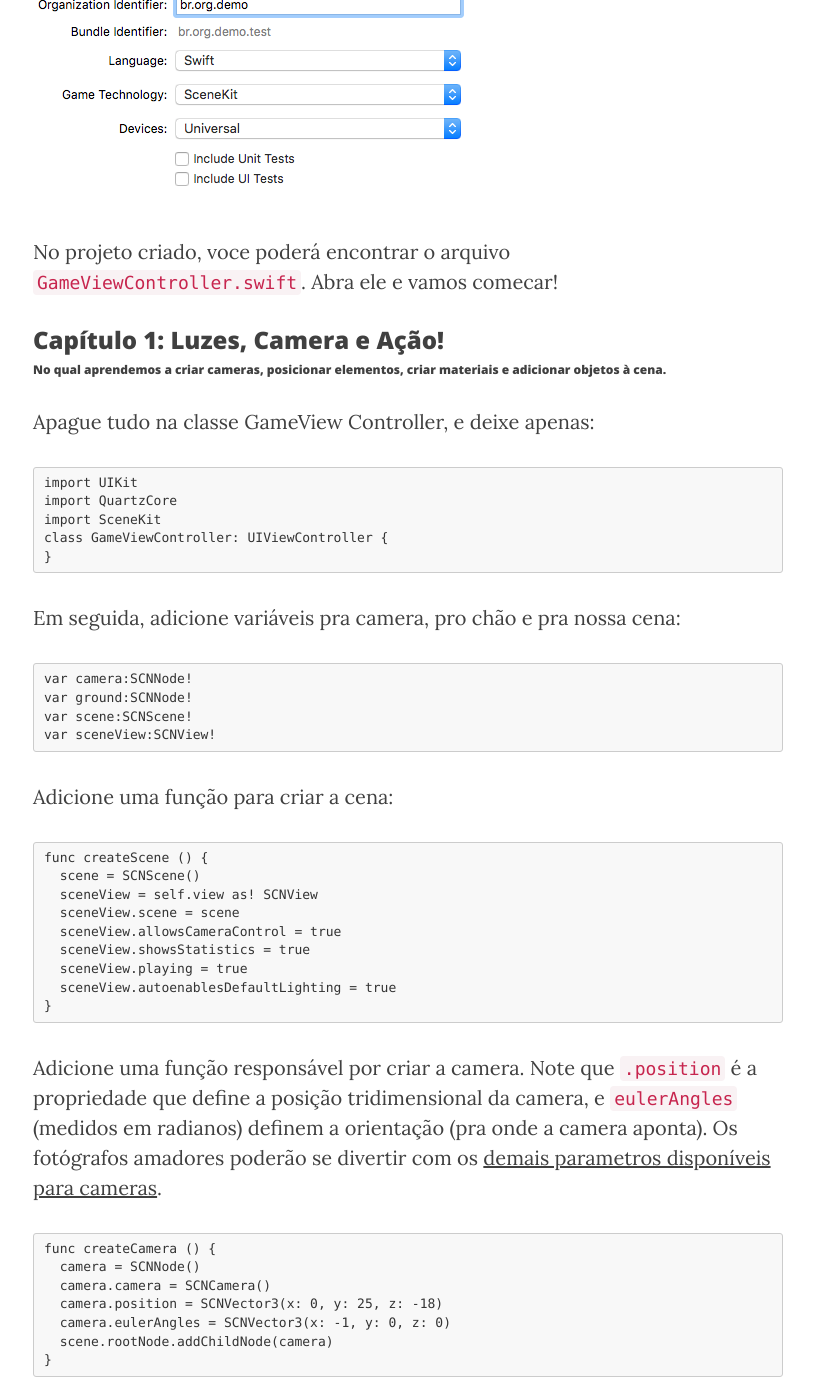
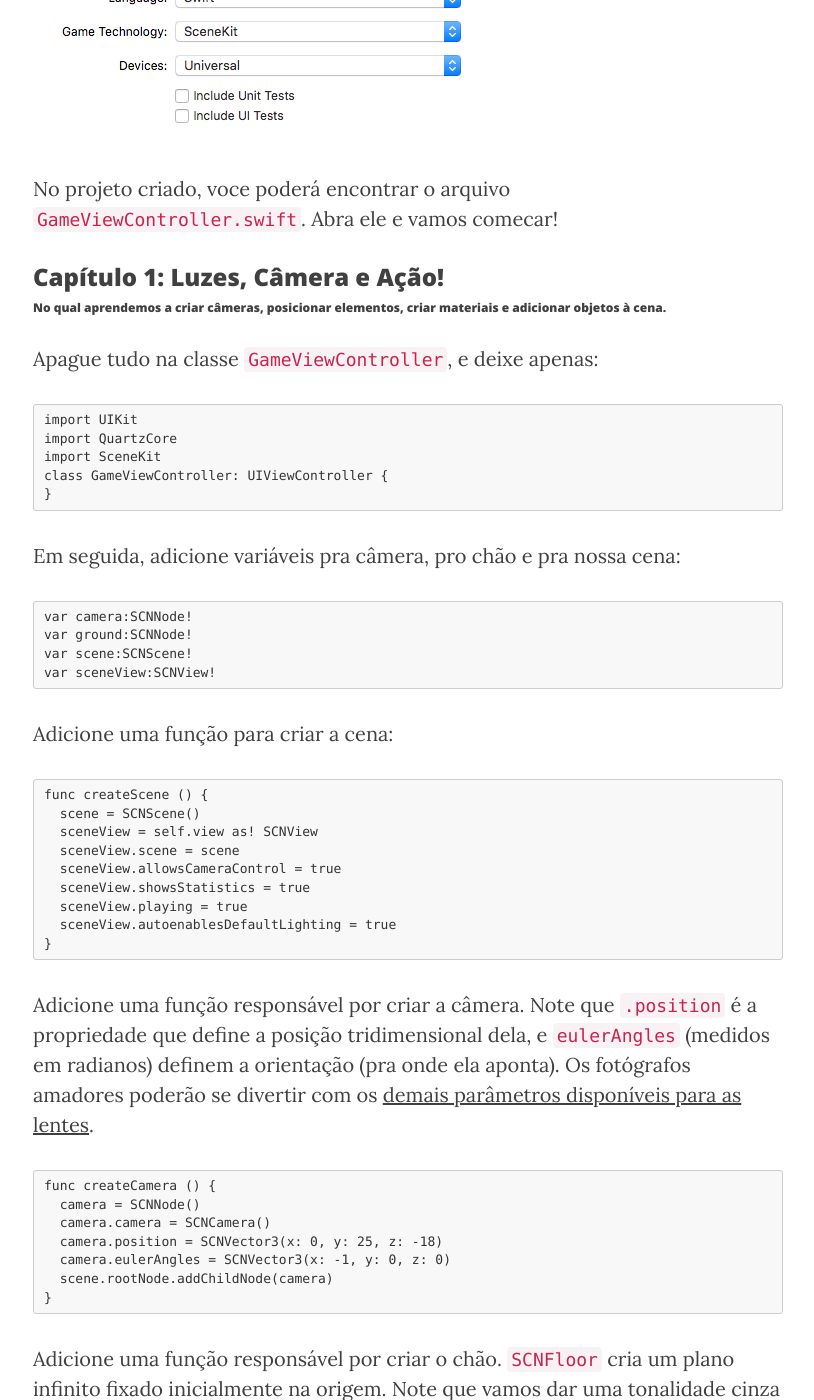
Before and after one commit to CocoaHeadsBrasil/equinociOS, a Jekyll site: the page built from _posts/2016-03-04-scenekit-overview.markdown, in a window 1280 px wide and 1400 px high, scrolled down 1532 px. Shown: the whole window, without its empty margins (232-1046 px from the left). Built offline with Jekyll 4.4.1, drawn with Linux system fonts in a browser that asks for light colours; nearby versions of some CDN libraries; some of the changed text lies outside the part shown.

Commit message:
Some small fixes and changes

````diff
--- a/_posts/2016-03-04-scenekit-overview.markdown
+++ b/_posts/2016-03-04-scenekit-overview.markdown
@@ -32,10 +31,10 @@ Comece tendo certeza que seu XCode está atualizado, pelo menos na versão `Vers
 
 No projeto criado, voce poderá encontrar o arquivo `GameViewController.swift`. Abra ele e vamos comecar!
 
-### Capítulo 1: Luzes, Camera e Ação!
+### Capítulo 1: Luzes, Câmera e Ação!
 
-###### No qual aprendemos a criar cameras, posicionar elementos, criar materiais e adicionar objetos à cena.
-Apague tudo na classe GameView Controller, e deixe apenas:
+###### No qual aprendemos a criar câmeras, posicionar elementos, criar materiais e adicionar objetos à cena.
+Apague tudo na classe `GameViewController`, e deixe apenas:
 
 ```Swift
 import UIKit
@@ -44,7 +43,7 @@ import SceneKit
 class GameViewController: UIViewController {
 }
 ```
-Em seguida, adicione variáveis pra camera, pro chão e pra nossa cena:
+Em seguida, adicione variáveis pra câmera, pro chão e pra nossa cena:
 
 ```Swift
 var camera:SCNNode!
@@ -66,7 +65,7 @@ func createScene () {
 }
 ```
 
-Adicione uma função responsável por criar a camera. Note que `.position` é a propriedade que define a posição tridimensional da camera, e `eulerAngles` (medidos em radianos) definem a orientação (pra onde a camera aponta). Os fotógrafos amadores poderão se divertir com os [demais parametros disponíveis para cameras](http://flexmonkey.blogspot.com/2015/05/depth-of-field-in-scenekit.html).
+Adicione uma função responsável por criar a câmera. Note que `.position` é a propriedade que define a posição tridimensional dela, e `eulerAngles` (medidos em radianos) definem a orientação (pra onde ela aponta). Os fotógrafos amadores poderão se divertir com os [demais parâmetros disponíveis para as lentes](http://flexmonkey.blogspot.com/2015/05/depth-of-field-in-scenekit.html).
 
 ```Swift
 func createCamera () {
````
Also changed, not shown: other parts of _posts/2016-03-04-scenekit-overview.markdown (+10 -9 lines).
